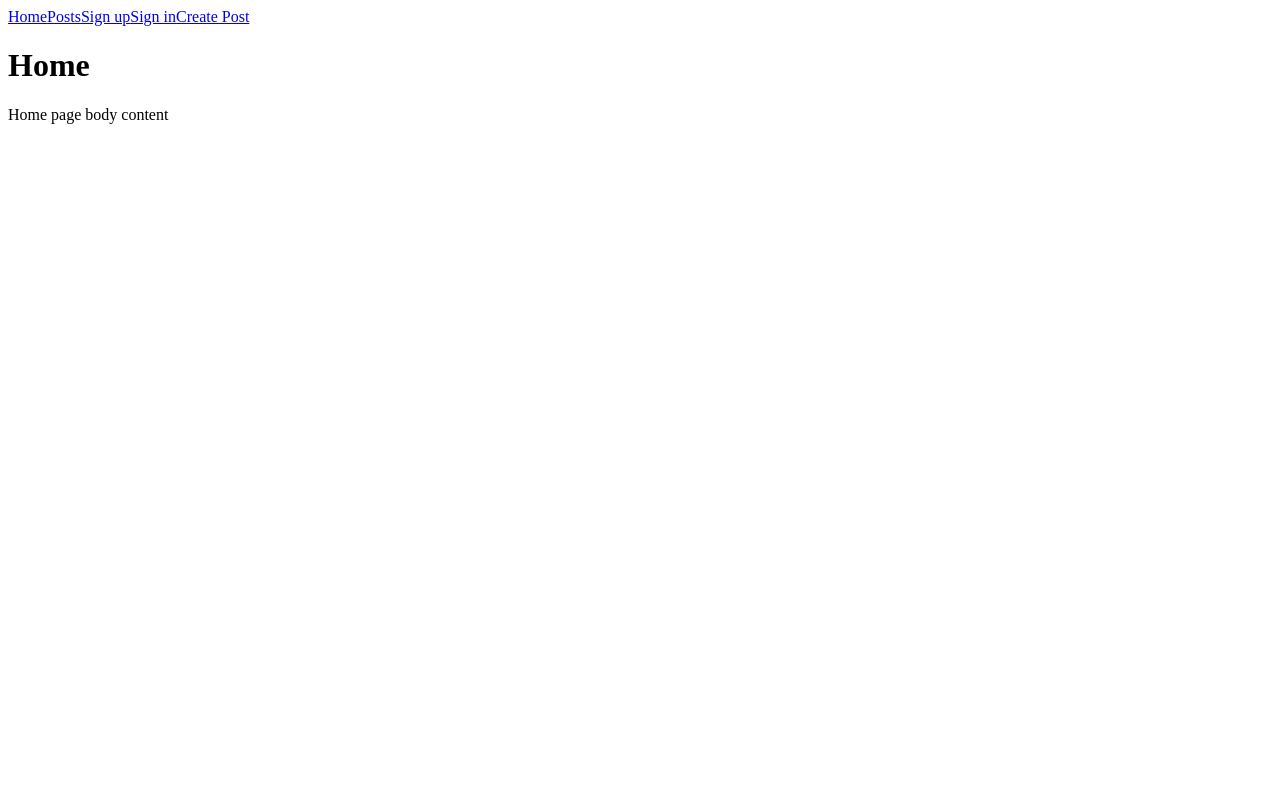
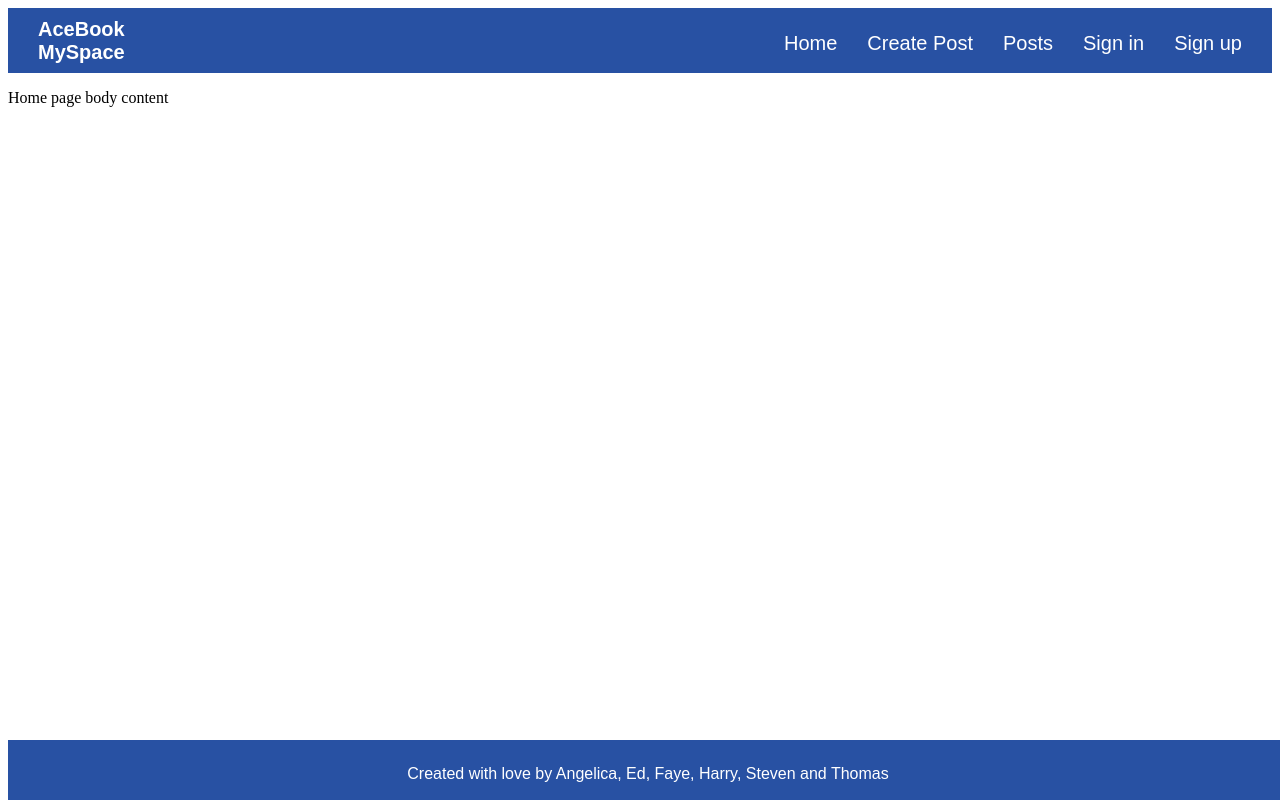
Before and after one commit to hturnbull93/acebook-myspace-react, a React (Create React App) app: page / in a window 1280 px wide. Built offline with nearby package versions, Linux system fonts and the light colour scheme.

Commit message:
some basic styling has been added to the site

```diff
--- a/src/App.js
+++ b/src/App.js
@@ -8,6 +8,7 @@ import Navigation from './components/Navigation';
 import Signup from './components/Signup.js';
 import Signin from './components/Signin.js';
 import CreatePost from './components/CreatePost.js';
+
 
 class App extends Component {
   render() {
--- a/src/components/Home.js
+++ b/src/components/Home.js
@@ -1,9 +1,9 @@
 import React from 'react';
-
+import './MyStyles.css'
 const home = () => {
     return (
        <div>
-          <h1>Home</h1>
+          <h1>AceBook MySpace</h1>
            <p>Home page body content</p>
        </div>
     );
--- /dev/null
+++ b/src/components/MyStyles.css
@@ -0,0 +1,36 @@
+h1 {
+    color: white;
+    font-family: Arial, Helvetica, sans-serif;
+    position: absolute; top: 5px;
+    max-width: 80px;
+    font-size: 20px;
+    padding-left: 30px;
+}
+
+.Nav_link {
+    color: white;
+    font-family: Arial, Helvetica, sans-serif;
+    font-size: 20px;
+    line-height: 1.6rem;
+    text-decoration: none;
+    padding-right: 30px;
+    float: right;
+  }
+
+  .navBar{
+      background-color: #2851A3;
+      min-height: 42px;
+      padding-top: 23px;
+  }
+
+  .lowerBar{
+      position: absolute; bottom: 0;
+      min-height: 35px;
+      background-color: #2851A3;
+      padding-left: 0;
+      color: white;
+      min-width: 100%;
+      text-align: center;
+      padding-top: 25px;
+      font-family: Arial, Helvetica, sans-serif;
+  }
--- a/src/components/Navigation.js
+++ b/src/components/Navigation.js
@@ -4,12 +4,13 @@ import { NavLink } from 'react-router-dom';
 
 const Navigation = () => {
     return (
-       <div>
-          <NavLink to="/">Home</NavLink>
-          <NavLink to="/posts">Posts</NavLink>
-          <NavLink to="/signup">Sign up</NavLink>
-          <NavLink to="/signin">Sign in</NavLink>
-          <NavLink to="/createpost">Create Post</NavLink>
+       <div className="navBar">
+          <NavLink to="/signup" className="Nav_link">Sign up</NavLink>
+          <NavLink to="/signin" className="Nav_link">Sign in</NavLink>
+          <NavLink to="/posts" className="Nav_link">Posts</NavLink>
+          <NavLink to="/createpost" className="Nav_link">Create Post</NavLink>
+          <NavLink to="/" className="Nav_link">Home</NavLink>
+          <div className = "lowerBar">Created with love by Angelica, Ed, Faye, Harry, Steven and Thomas</div>
        </div>
     );
 }
```
